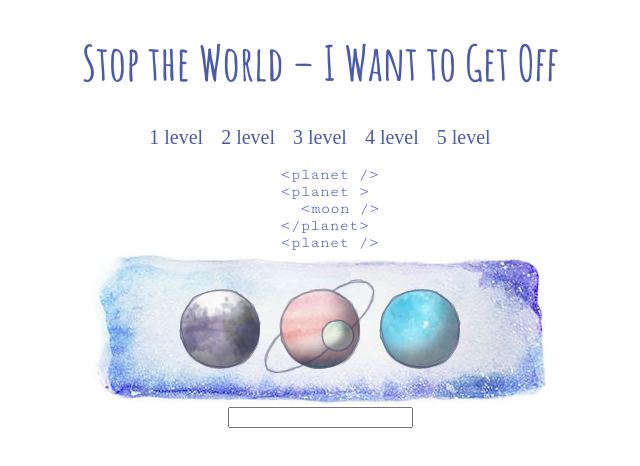
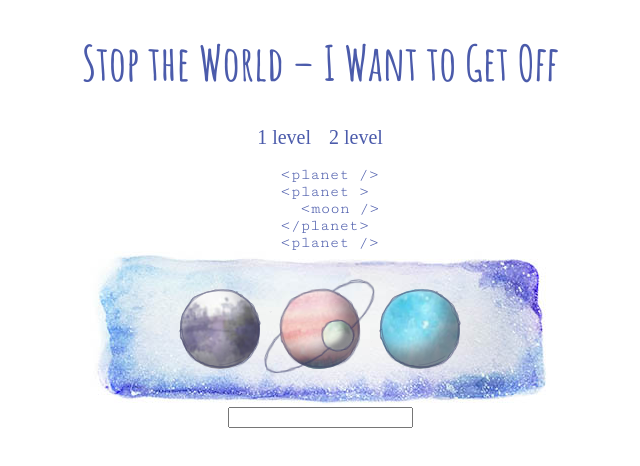
Before and after one commit to Ana-Ma-Web/rolling-scopes-school-js-fe, a website built with webpack: page rss-css-selectors/src/index.html in a window 1280 px wide. Shown: the whole page, without its empty margins (320-960 px from the left). Built offline with nearby package versions, Linux system fonts and the light colour scheme; a web font is replaced by a local one.

Commit message:
feat: add nav generation

```diff
--- a/rss-css-selectors/src/components/app/app.ts
+++ b/rss-css-selectors/src/components/app/app.ts
@@ -1,6 +1,7 @@
 import { Data } from '../../types';
 import { Field } from '../field/field';
 import { HtmlViewer } from '../htmlViewer/htmlViewer';
+import { Nav } from '../nav/nav';
 
 export class App {
   constructor(private data: Data) {
@@ -10,6 +11,8 @@ export class App {
   public start(): void {
     const field = new Field(this.data);
     const htmlViewer = new HtmlViewer(this.data);
+    const nav = new Nav(this.data);
+    nav.printNavList();
     field.printField();
     htmlViewer.printHtmlViewer();
   }
--- a/rss-css-selectors/src/components/field/field.ts
+++ b/rss-css-selectors/src/components/field/field.ts
@@ -27,13 +27,13 @@ export class Field {
   }
 
   public printField(): void {
-    const { curLvl, levels } = this.data;
+    const { activeLvl, levels } = this.data;
     const field = document.querySelector('.field');
 
     if (!field) throw new Error('No game field');
 
     let string = '';
-    levels[curLvl - 1].table.forEach((e) => {
+    levels[activeLvl - 1].table.forEach((e) => {
       string += this.createTagString(e);
     });
 
--- a/rss-css-selectors/src/components/htmlViewer/htmlViewer.ts
+++ b/rss-css-selectors/src/components/htmlViewer/htmlViewer.ts
@@ -25,12 +25,12 @@ export class HtmlViewer {
   }
 
   public printHtmlViewer(): void {
-    const { curLvl, levels } = this.data;
+    const { activeLvl, levels } = this.data;
     const field = document.querySelector('.html-viewer');
 
     if (!field) throw new Error('No html viewer');
 
-    levels[curLvl - 1].table.forEach((e) => {
+    levels[activeLvl - 1].table.forEach((e) => {
       this.printHtmlViewerTag(field, e);
     });
   }
--- /dev/null
+++ b/rss-css-selectors/src/components/nav/nav.ts
@@ -0,0 +1,44 @@
+import { Data, Status } from '../../types';
+
+export class Nav {
+  constructor(private data: Data) {
+    this.data = data;
+  }
+
+  private createNavItem(
+    status: Status,
+    isCurrent: boolean,
+    curLvl: number,
+  ): Node {
+    const listItem = document.createElement('li');
+    listItem.classList.add('nav__item');
+
+    const btn = document.createElement('button');
+    btn.classList.add('btn', 'nav__btn');
+
+    if (isCurrent) btn.classList.add('nav__btn_cur');
+    if (status) btn.classList.add(`nav__btn_${status}`);
+
+    btn.textContent = `${curLvl} level`;
+
+    listItem.append(btn);
+    return listItem;
+  }
+
+  public printNavList(): void {
+    const { activeLvl, levels } = this.data;
+    const nav = document.querySelector('nav');
+    const navList = document.createElement('ul');
+    navList.classList.add('nav__list');
+
+    if (!nav) throw new Error('No nav block');
+
+    levels.forEach((e, i) => {
+      const curLvl = i + 1;
+      const isCurrent = activeLvl === curLvl;
+      navList.append(this.createNavItem(e.status, isCurrent, curLvl));
+    });
+
+    nav.append(navList);
+  }
+}
--- a/rss-css-selectors/src/index.html
+++ b/rss-css-selectors/src/index.html
@@ -11,15 +11,7 @@
 <body>
   <header class="header">
     <h1 class="title header__title">Stop the World – I Want to Get Off</h1>
-    <nav class="nav">
-      <ul class="nav__list">
-        <li class="nav__item"><button class="btn">1 level</button></li>
-        <li class="nav__item"><button class="btn">2 level</button></li>
-        <li class="nav__item"><button class="btn">3 level</button></li>
-        <li class="nav__item"><button class="btn">4 level</button></li>
-        <li class="nav__item"><button class="btn">5 level</button></li>
-      </ul>
-    </nav>
+    <nav class="nav"></nav>
   </header>
   <main class="main">
     <div class="html-viewer"></div>
--- a/rss-css-selectors/src/index.ts
+++ b/rss-css-selectors/src/index.ts
@@ -4,7 +4,7 @@ import './global.css';
 import { Data } from './types';
 
 const data: Data = {
-  curLvl: 2,
+  activeLvl: 2,
   levels: [
     {
       status: false,
--- a/rss-css-selectors/src/types.ts
+++ b/rss-css-selectors/src/types.ts
@@ -1,10 +1,10 @@
 export interface Data {
-  curLvl: number;
+  activeLvl: number;
   levels: Level[];
 }
 
 interface Level {
-  status: false | 'done' | 'help';
+  status: Status;
   table: TagType[];
 }
 
@@ -16,3 +16,5 @@ export interface TagType {
   innerTags: TagType[] | null;
   isMove: boolean;
 }
+
+export type Status = false | 'done' | 'help';
```
